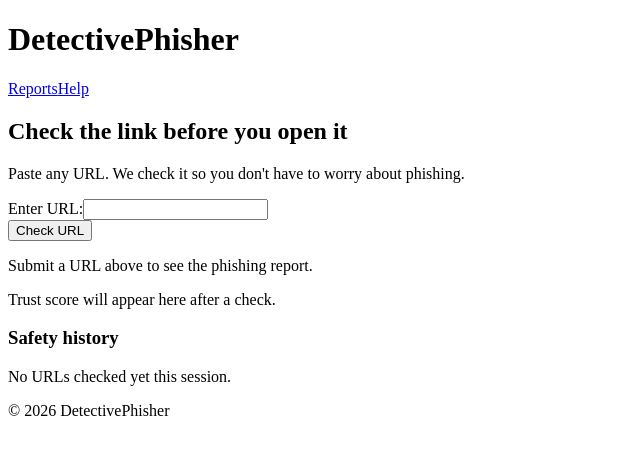
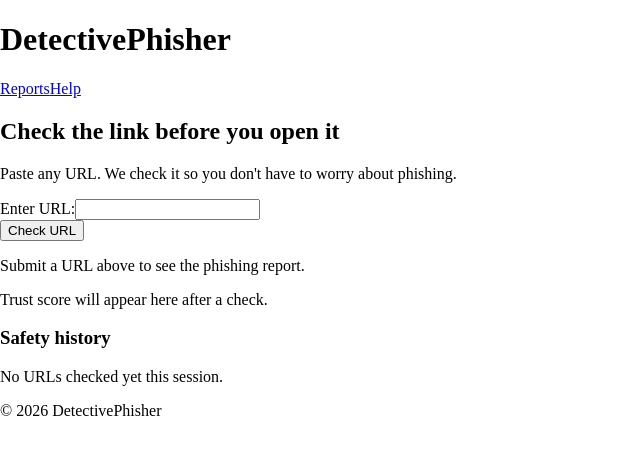
Before and after one commit to SPUDYBRO/DetectivePhisher, a React (Vite) app: page / in a window 1280 px wide. Shown: the top 454 px of the page, without its empty margins (0-640 px from the left). Built offline with nearby package versions, Linux system fonts and the light colour scheme.

Commit message:
fix: corrected body margin not applying

```diff
--- a/source/style.css
+++ b/source/style.css
@@ -36,5 +36,5 @@ root {
 
 
 body {
-    margin: none;
+    margin: 0px;
 }
```
